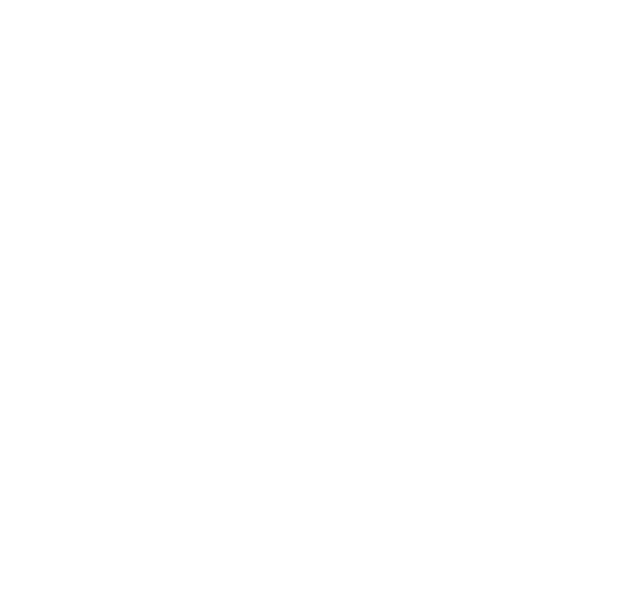
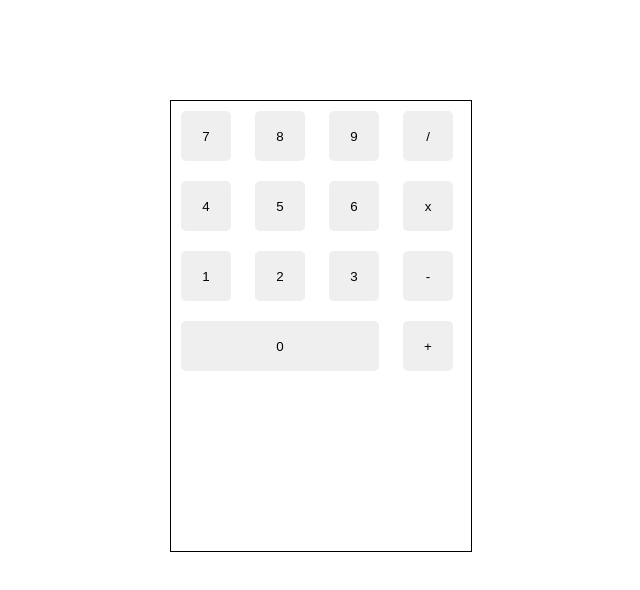
Before and after one commit to seojunchian/calculator, a plain HTML site: page index.html in a window 1280 px wide. Shown: the whole page, without its empty margins (342-982 px from the left). Drawn offline with Linux system fonts and the light colour scheme.

Commit message:
structure completed and working on styling

```diff
--- a/index.html
+++ b/index.html
@@ -7,6 +7,33 @@
     <link rel="stylesheet" href="style.css">
 </head>
 <body>
+    <div class="container">
+        <div id="result"></div>
+        <div class="buttons">
+            <div class="line1">
+                <button>7</button>
+                <button>8</button>
+                <button>9</button>
+                <button>/</button>
+            </div>
+            <div class="line2">
+                <button>4</button>
+                <button>5</button>
+                <button>6</button>
+                <button>x</button>
+            </div>
+            <div class="line3">
+                <button>1</button>
+                <button>2</button>
+                <button id="third">3</button>
+                <button>-</button>
+            </div>
+            <div class="line4">
+                <button id="zero">0</button>
+                <button>+</button>
+            </div>
+        </div>
+    </div>
     <script src="script.js"></script>
 </body>
 </html>
--- a/style.css
+++ b/style.css
@@ -0,0 +1,30 @@
+* {
+    margin: 0;
+    padding: 0;
+}
+.container {
+    width: 300px;
+    height: 450px;
+    position: relative;
+    top: 100px;
+    left: 40%;
+    border: 1px black solid;
+}
+.container > #result {
+    width: 200px;
+    background-color: #646a3c;
+}
+.container > .buttons> .line1 > button,
+.container > .buttons> .line2 > button,
+.container > .buttons> .line3 > button,
+.container > .buttons> .line4 > button {
+    width: 50px;
+    height: 50px;
+    margin: 10px;
+    border-radius: 5px;
+    border: none;
+    cursor: pointer;
+}
+.container > .buttons> .line4 > #zero {
+    width: 198px;
+}
```
